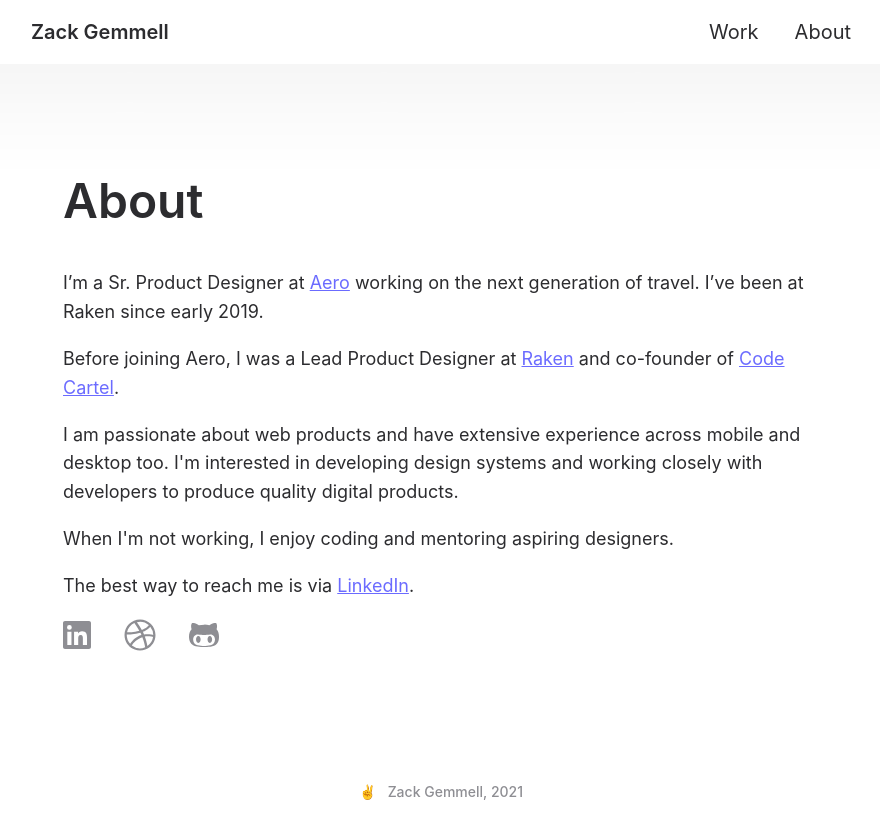
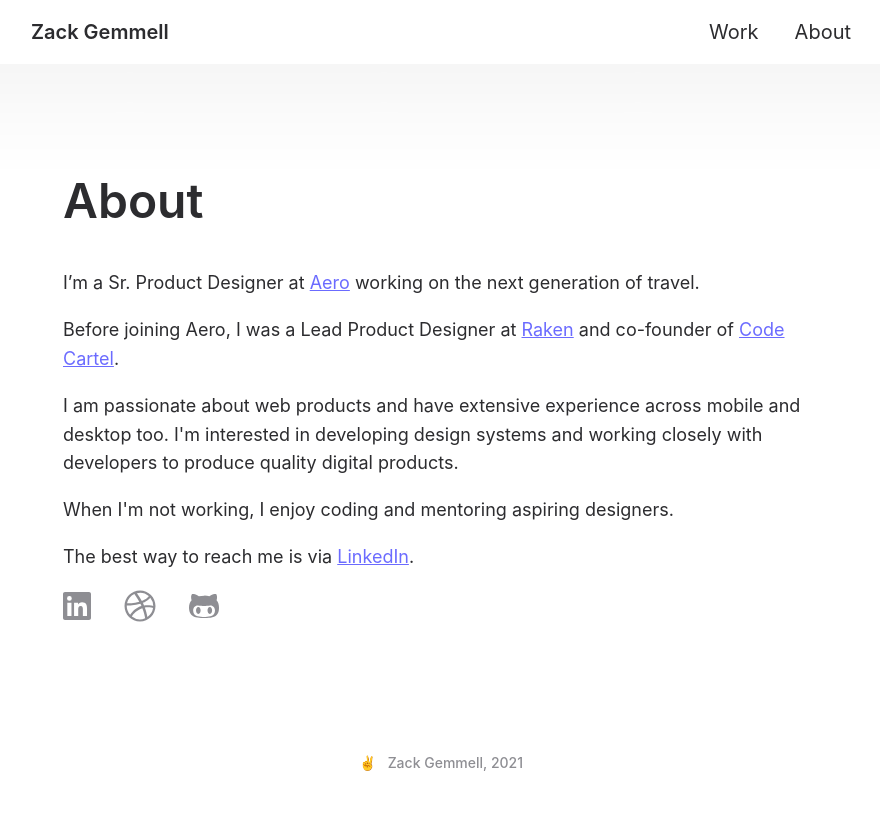
Before and after one commit to zackgemmell/portfolio-2020, a Jekyll site: the page built from index.markdown, in a window 1280 px wide and 900 px high, scrolled down 2401 px. Shown: the top 839 px of the window, without its empty margins (199-1079 px from the left). Built offline with Jekyll 4.4.1, drawn with Linux system fonts in a browser that asks for light colours; nearby versions of some CDN libraries.

Commit message:
Update home.html

```diff
--- a/_layouts/home.html
+++ b/_layouts/home.html
@@ -41,7 +41,7 @@ summary: Zack Gemmell is a product designer living and working in San Diego, Cal
              <h2 class="home-section-title">About</h2>
              <section class="about-main">
                  <p>
-                 I’m a Sr. Product Designer at <a href="https://aero.com">Aero</a> working on the next generation of travel. I’ve been at Raken since early 2019.
+                 I’m a Sr. Product Designer at <a href="https://aero.com">Aero</a> working on the next generation of travel.
                  </p>
                  <p>
                  Before joining Aero, I was a Lead Product Designer at <a href="https://rakenapp.com">Raken</a> and co-founder of <a href="https://codecar.tel">Code Cartel</a>.
```
